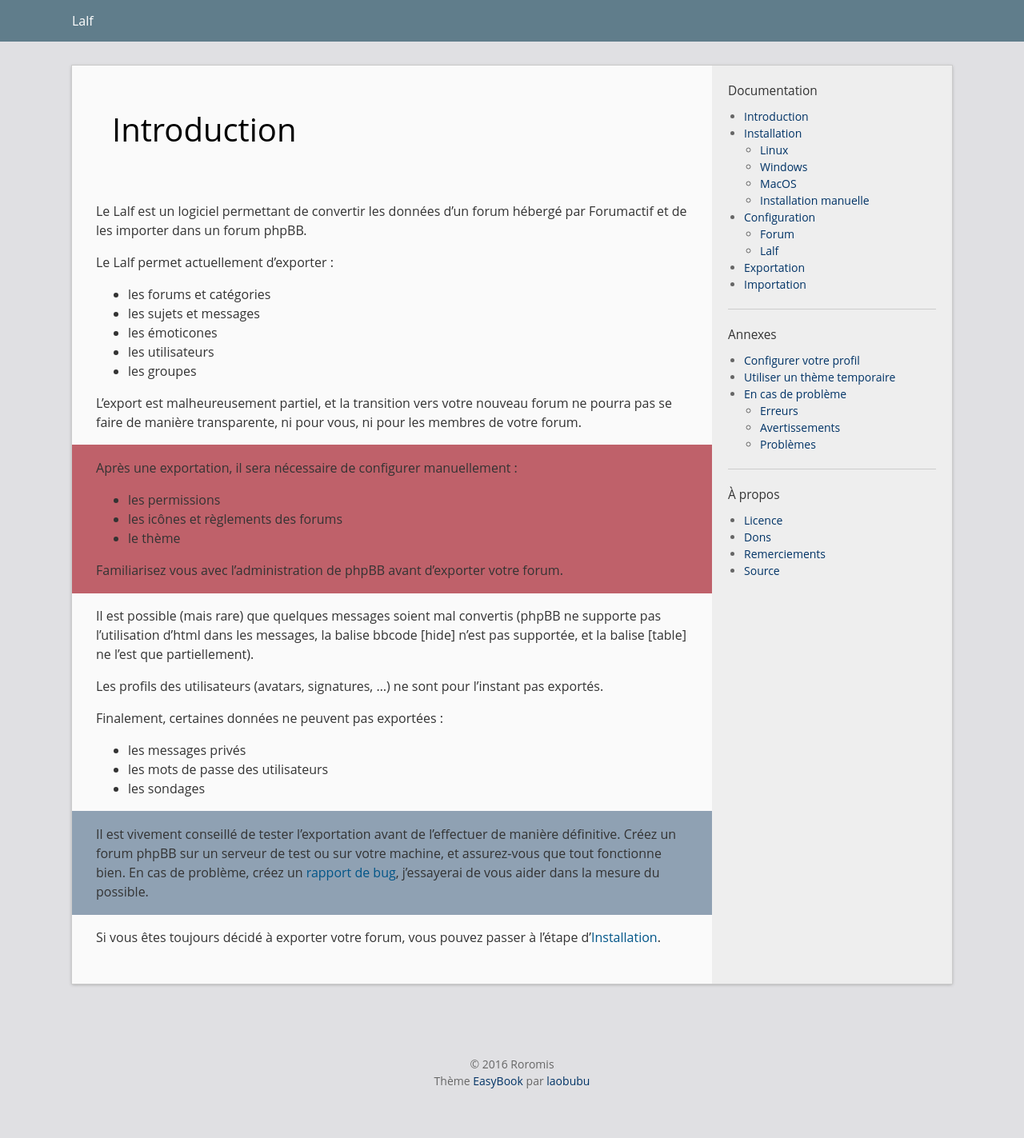
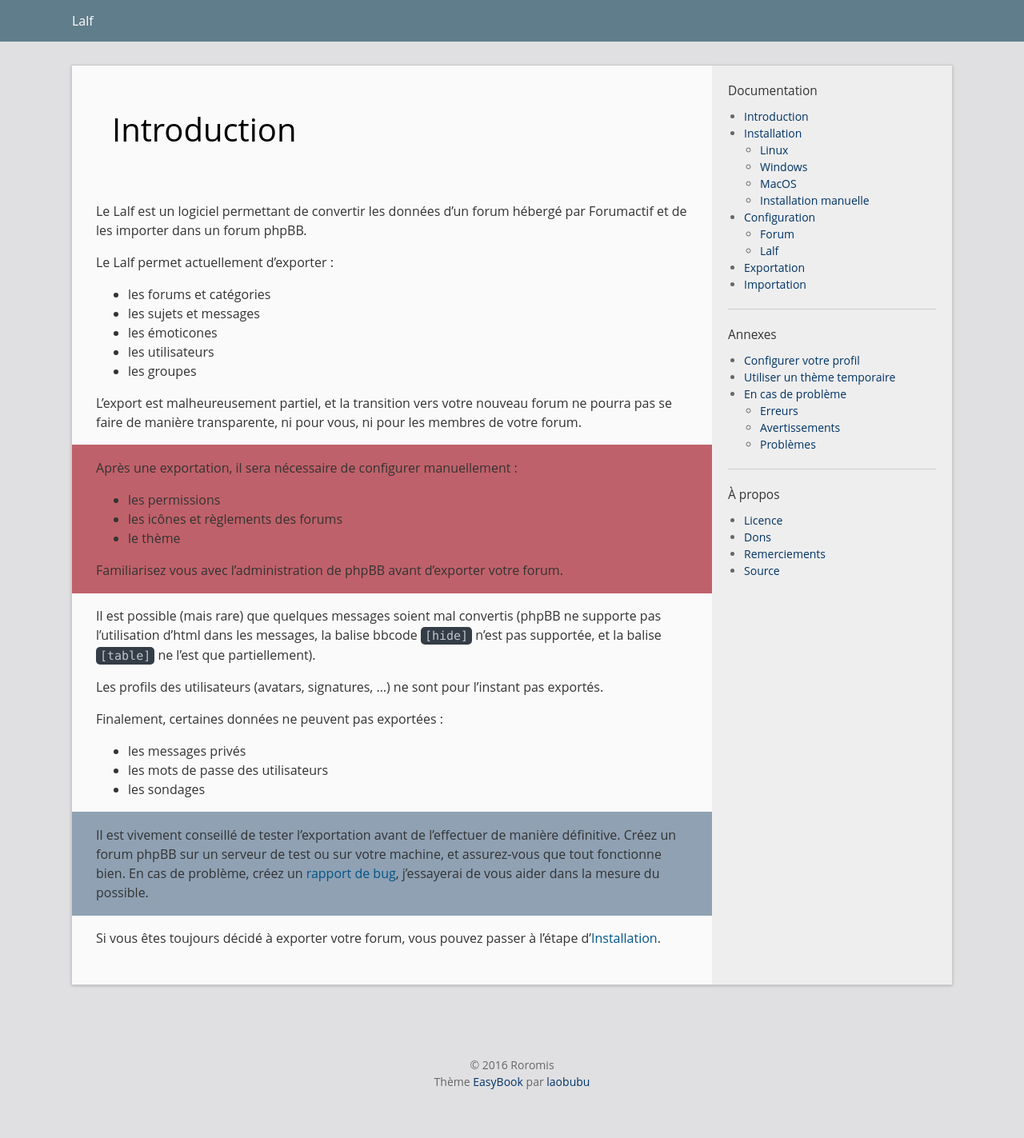
Before and after one commit to Roromis/Lalf-Forumactif, a Jekyll site: the page built from introduction.md, in a window 1280 px wide. Shown: the whole page at 80% size. Built offline with Jekyll 4.4.1, drawn with Linux system fonts in a browser that asks for light colours.

Commit message:
Small fixes

```diff
--- a/introduction.md
+++ b/introduction.md
@@ -35,7 +35,7 @@ votre forum.
 
 Il est possible (mais rare) que quelques messages soient mal convertis
 (phpBB ne supporte pas l'utilisation d'html dans les messages, la
-balise bbcode [hide] n'est pas supportée, et la balise [table] ne
+balise bbcode `[hide]` n'est pas supportée, et la balise `[table]` ne
 l'est que partiellement).
 
 Les profils des utilisateurs (avatars, signatures, ...) ne sont pour
```
